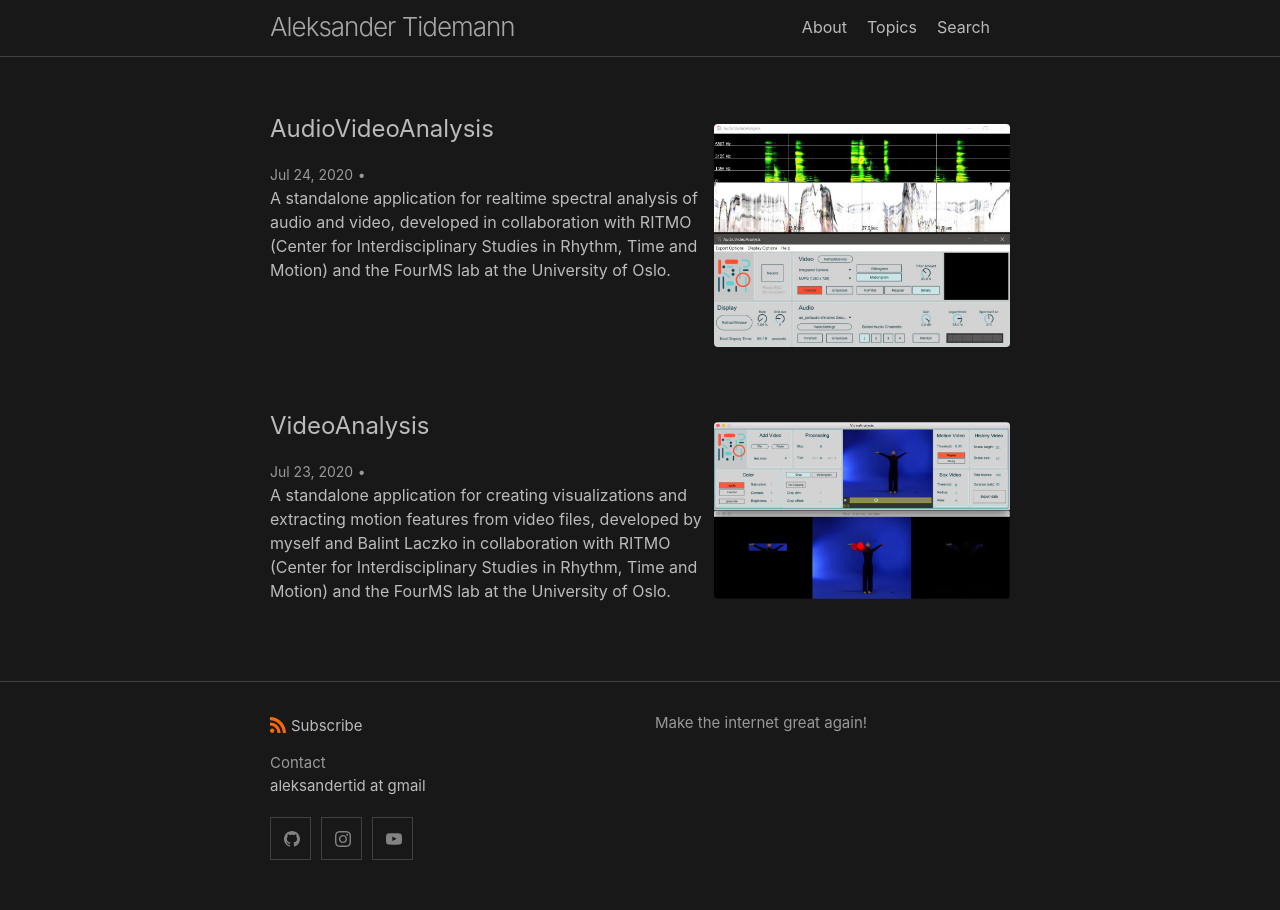
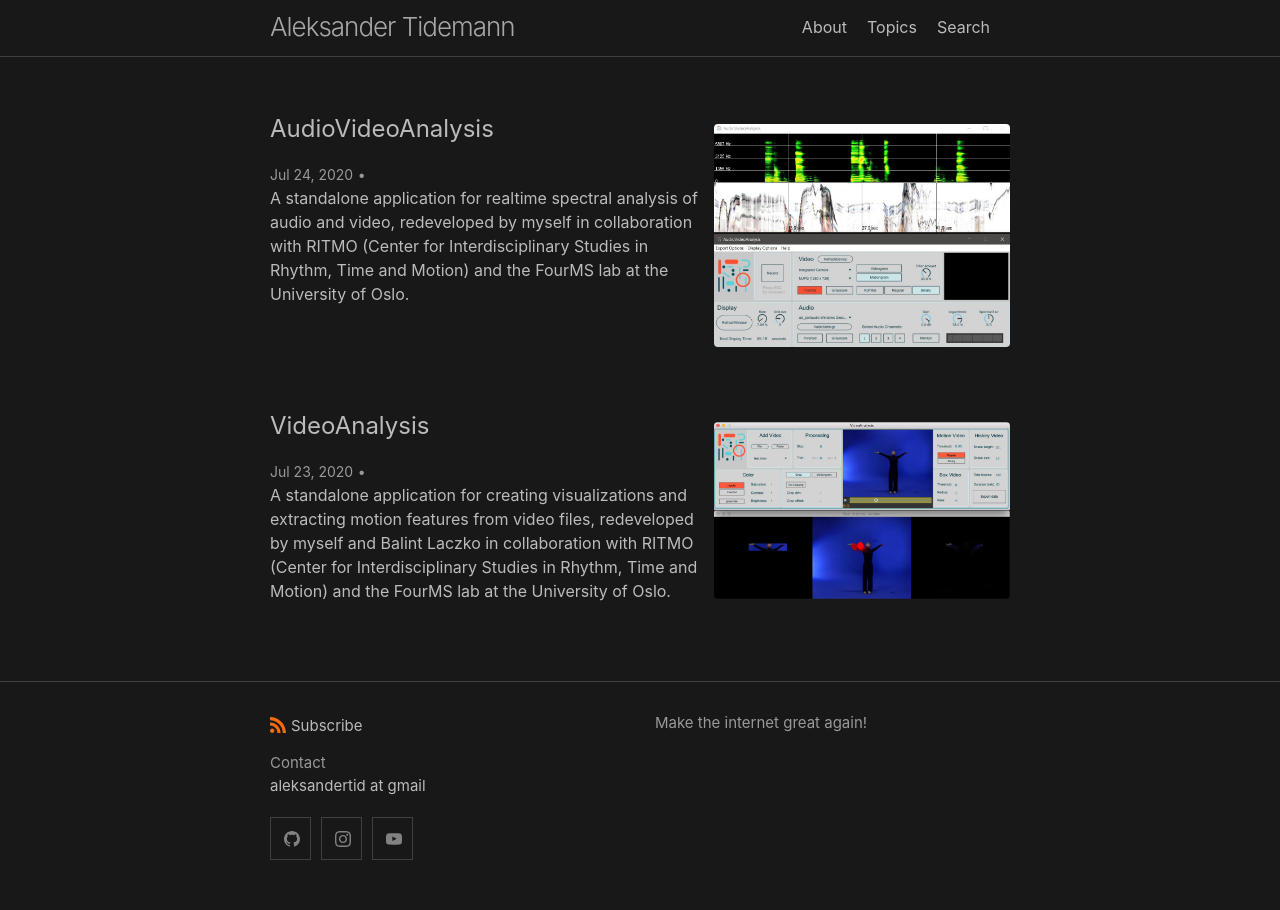
Before and after one commit to AleksanderTidemann/AleksanderTidemann.github.io, a Jekyll site: the page built from index.html, in a window 1280 px wide. Built offline with Jekyll 4.4.1, drawn with Linux system fonts in a browser that asks for light colours; the list of posts is cut into pages by our own code.

Commit message:
Edits to the post excerpts

```diff
--- a/_posts/2020-07-23-videoanalysis.md
+++ b/_posts/2020-07-23-videoanalysis.md
@@ -4,7 +4,7 @@ date: 2020-07-23
 title: "VideoAnalysis"
 image: /assets/img/2020_07_23_va_main.png
 categories: Projects
-excerpt: "A standalone application for creating visualizations and extracting motion features from video files, developed by myself and Balint Laczko in collaboration with RITMO (Center for Interdisciplinary Studies in Rhythm, Time and Motion) and the FourMS lab at the University of Oslo."
+excerpt: "A standalone application for creating visualizations and extracting motion features from video files, redeveloped by myself and Balint Laczko in collaboration with RITMO (Center for Interdisciplinary Studies in Rhythm, Time and Motion) and the FourMS lab at the University of Oslo."
 ---
 
 In the early fall of 2019, I and a few others were given the opportunity as research assistants for the RITMO Center for Interdisciplinary Studies in Rhythm, Time and Motion at the University of Oslo to update and refurbish a series of sound and video analysis tools developed at the [**FourMS lab**](https://www.uio.no/ritmo/english/research/labs/fourms/). Among these analysis tools were the [**Musical Gestures Toolbox for MaxMSP**](https://www.uio.no/ritmo/english/research/labs/fourms/downloads/software/musicalgesturestoolbox/mgt-max/), consisting of the VideoAnalysis, AudioVideoAnalysis and AudioAnalysis applications, as well as a few more powerful tools such as the [**Musical Gestures Toolbox for Matlab**](https://github.com/fourMs/MGT-matlab/) and the [**Musical Gestures Toolbox for Python**](https://github.com/fourMs/MGT-python).
--- a/_posts/2020-07-24-audiovideoanalysis.md
+++ b/_posts/2020-07-24-audiovideoanalysis.md
@@ -4,7 +4,7 @@ date: 2020-07-24
 title: "AudioVideoAnalysis"
 image: /assets/img/2020_07_24_ava_main.jpg
 categories: Projects
-excerpt: "A standalone application for realtime spectral analysis of audio and video, developed in collaboration with RITMO (Center for Interdisciplinary Studies in Rhythm, Time and Motion) and the FourMS lab at the University of Oslo."
+excerpt: "A standalone application for realtime spectral analysis of audio and video, redeveloped by myself in collaboration with RITMO (Center for Interdisciplinary Studies in Rhythm, Time and Motion) and the FourMS lab at the University of Oslo."
 ---
 
 Welcome to the second installment of a three-part series on my adventures of redeveloping the [**Musical Gestures Toolbox for Max**](https://www.uio.no/ritmo/english/research/labs/fourms/downloads/software/musicalgesturestoolbox/mgt-max/) for the University of Oslo*. This post presents the AudioVideoAnalysis 2.0, a MaxMSP standalone application for realtime spectral analysis of audio and video I developed in collaboration with the [**RITMO center for interdisciplinary studies in rhythm, time and motion)**](https://www.uio.no/ritmo/english/) and their [**FourMS lab**](https://www.uio.no/ritmo/english/research/labs/fourms/) at the University of Oslo, spring 2020.
```
